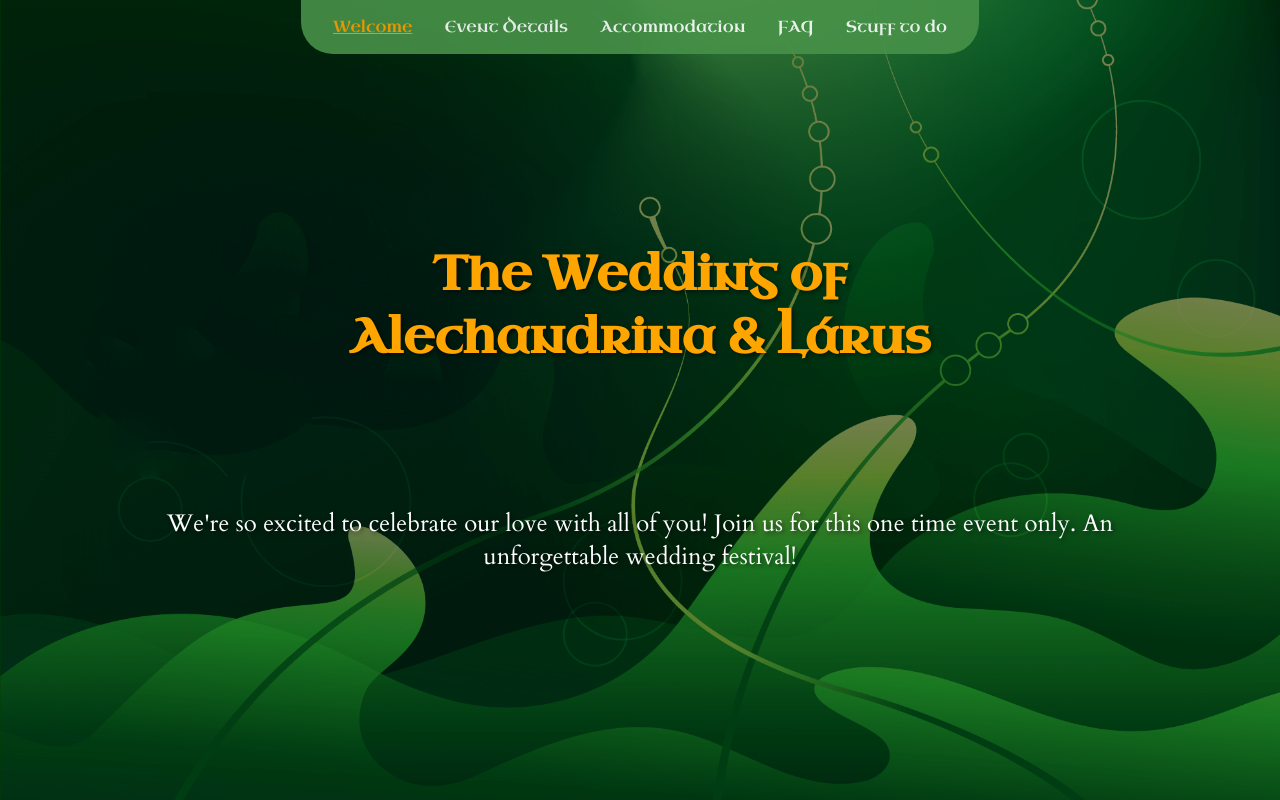
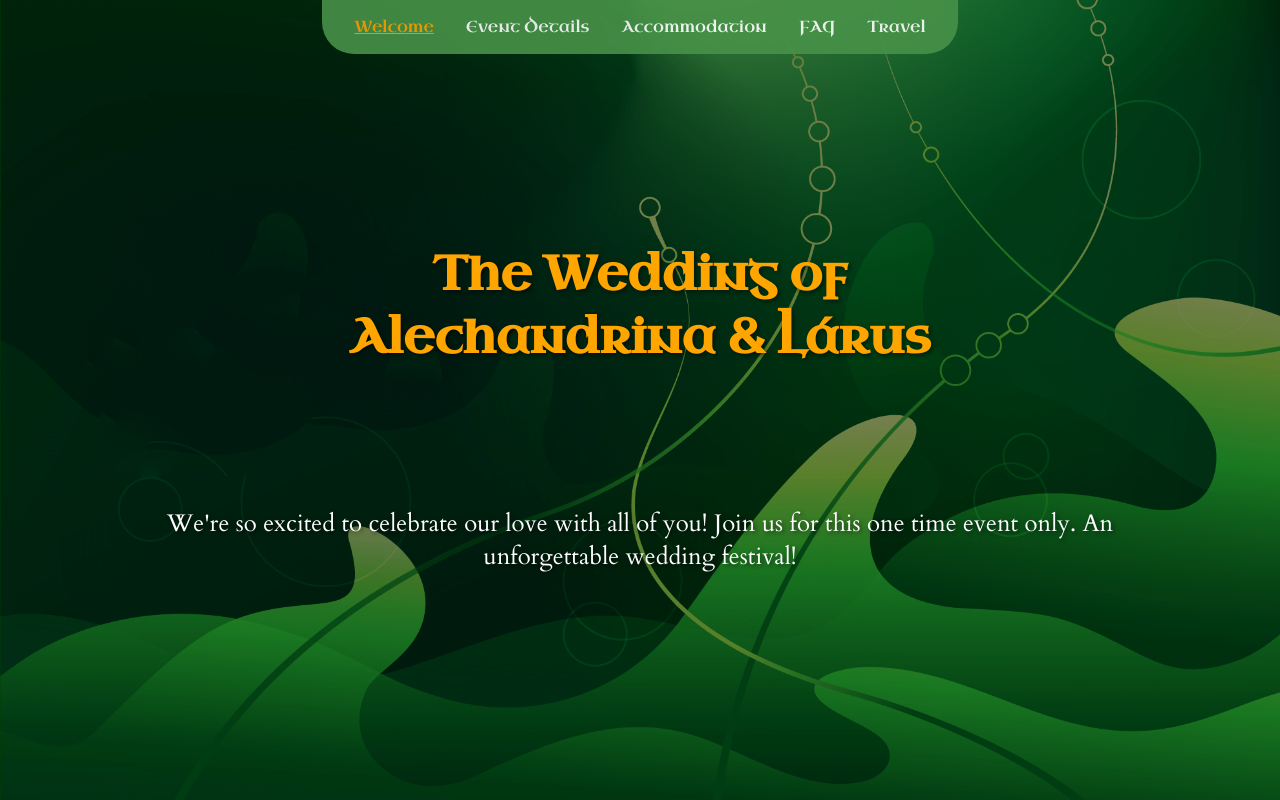
Before and after one commit to lalli-oni/lalexawedding, a React (Create React App) app: page /#welcome in a window 1280 px wide. Built offline with nearby package versions, Linux system fonts and the light colour scheme.

Commit message:
Rename "Stuff to do" link to "Travel" in the header navigation

```diff
--- a/src/components/Header.tsx
+++ b/src/components/Header.tsx
@@ -48,7 +48,7 @@ const Header: React.FC = () => {
         <HashLink smooth to="/#event-details" className={isSection(visibleSection, 'event-details')}>Event Details</HashLink>
         <HashLink smooth to="/#accommodation" className={isSection(visibleSection, 'accommodation')}>Accommodation</HashLink>
         <HashLink smooth to="/#FAQ" className={isSection(visibleSection, 'FAQ')}>FAQ</HashLink>
-        <HashLink smooth to="/#interesting" className={isSection(visibleSection, 'interesting')}>Stuff to do</HashLink>
+        <HashLink smooth to="/#interesting" className={isSection(visibleSection, 'interesting')}>Travel</HashLink>
       </nav>
     </header>
   );
```
